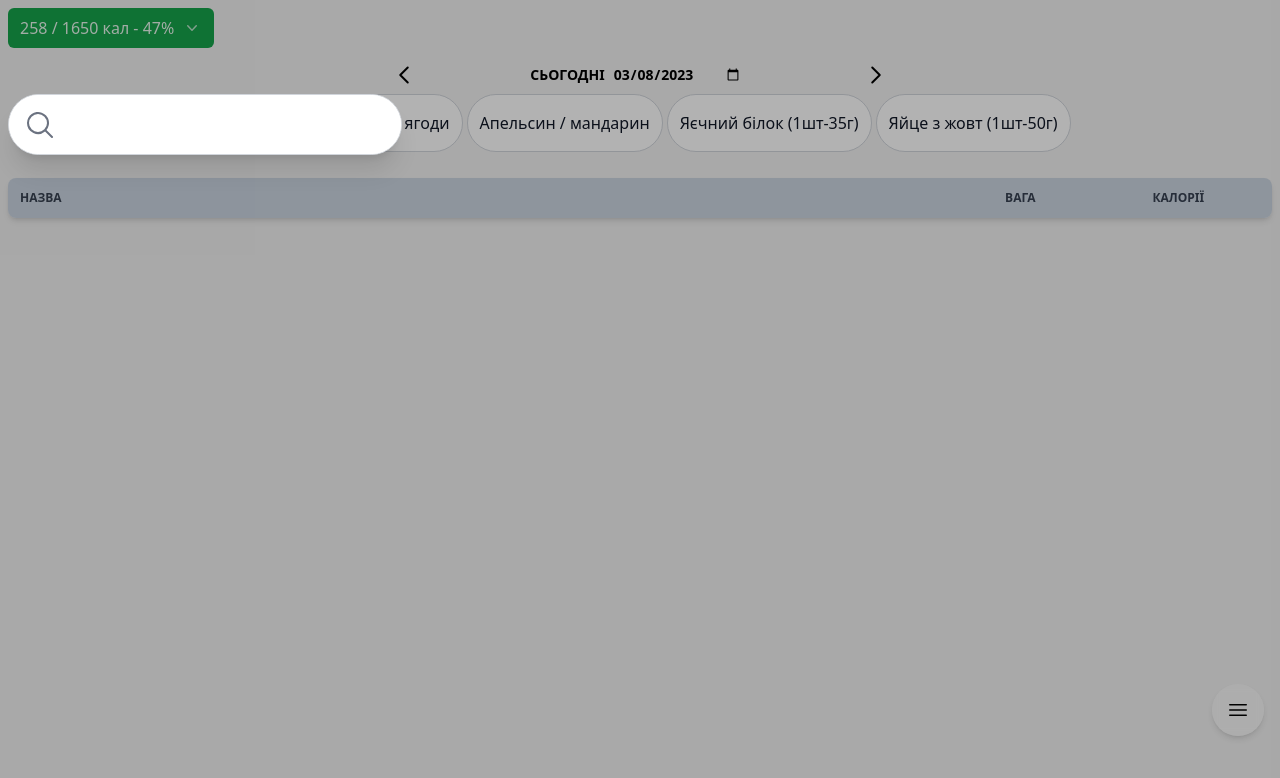
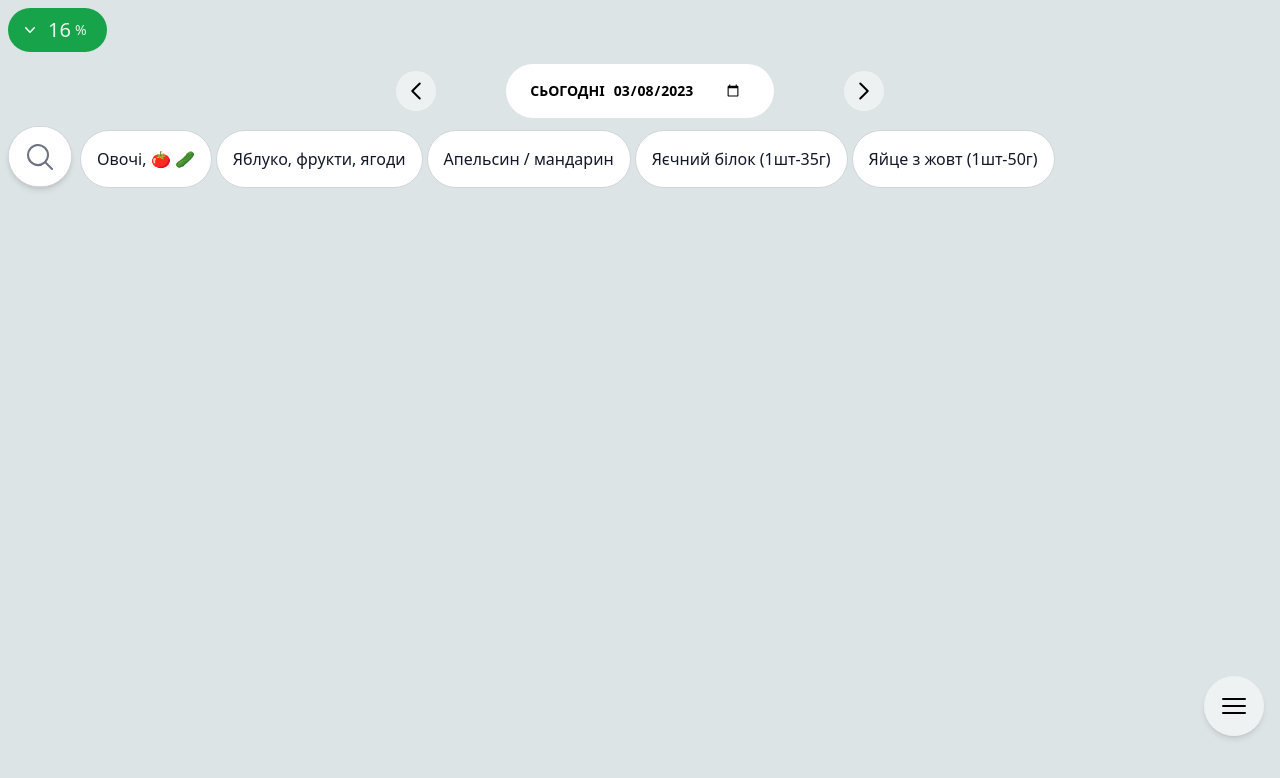
Before and after one commit to bodik87/puzo, a React (Vite) app: page / in a window 1280 px wide. Shown: the top 778 px of the page. Built offline with nearby package versions, Linux system fonts and the light colour scheme.

Commit message:
Complex work

```diff
--- a/src/components/DatePicker.jsx
+++ b/src/components/DatePicker.jsx
@@ -55,10 +55,10 @@ export default function DatePicker() {
   }
 
   return (
-    <div className="max-w-lg w-full mx-auto mt-12 px-2 flex justify-between items-center">
+    <div className="max-w-lg w-full mx-auto mt-12 px-3 py-2 flex justify-between items-center">
       <button
         onClick={() => decreaseDate(currentDate)}
-        className="datePickerBtn"
+        className="bg-white/50 p-2 rounded-full"
       >
         <svg
           xmlns="http://www.w3.org/2000/svg"
@@ -76,7 +76,7 @@ export default function DatePicker() {
         </svg>
       </button>
 
-      <div className="flex justify-center items-center text-sm font-semibold relative">
+      <div className="bg-white px-6 py-2 rounded-full flex justify-center items-center text-sm font-semibold relative">
         <span>{textFormatedDay.toUpperCase()}</span>
 
         <input
@@ -89,7 +89,7 @@ export default function DatePicker() {
 
       <button
         onClick={() => increaseDate(currentDate)}
-        className="datePickerBtn"
+        className="bg-white/50 p-2 rounded-full"
       >
         <svg
           xmlns="http://www.w3.org/2000/svg"
--- a/src/components/Info.jsx
+++ b/src/components/Info.jsx
@@ -10,7 +10,8 @@ import {
 import { Popover, Transition } from "@headlessui/react";
 import { ChevronDownIcon } from "@heroicons/react/20/solid";
 import { Fragment } from "react";
-import { CARBOHIDR, FATS, PROTEINS } from "../assets/CONSTANTS";
+import { CALORIES, CARBOHIDR, FATS, PROTEINS } from "../assets/CONSTANTS";
+import { InformationCircleIcon } from "@heroicons/react/24/outline";
 
 export default function Info() {
   const meals = useSelector((state) => state.meals);
@@ -45,7 +46,7 @@ export default function Info() {
       dailyСonsumedCarbohydrates
     );
   return (
-    <div className="fixed top-2 left-2 right-2 w-full z-20">
+    <div className="fixed top-2 left-2 right-2 w-full z-40">
       <Popover className="relative">
         {({ open }) => (
           <>
@@ -53,15 +54,11 @@ export default function Info() {
               style={{ backgroundColor: colorNotification }}
               className={`
                 ${open ? "" : "text-opacity-90"}
-                group flex items-center rounded-md px-3 py-2 text-base font-medium text-white hover:text-opacity-100 focus:outline-none focus-visible:ring-2 focus-visible:ring-white focus-visible:ring-opacity-75`}
+                group flex items-center rounded-full py-2 pl-3 pr-5 text-xl font-medium text-white hover:text-opacity-100 focus:outline-none`}
             >
-              {dailyСonsumedCalories} / {normOfCalories} кал - {proteinsPercent}
-              %
-              <ChevronDownIcon
-                className={`${open ? "" : "text-opacity-70"}
-                  ml-2 h-5 w-5 text-white transition duration-150 ease-in-out group-hover:text-opacity-80`}
-                aria-hidden="true"
-              />
+              <ChevronDownIcon className="mr-2 h-5 w-5 text-white" />
+              {Math.round((dailyСonsumedCalories / normOfCalories) * 100)}{" "}
+              <span className="text-sm ml-1">%</span>
             </Popover.Button>
             <Transition
               as={Fragment}
@@ -74,7 +71,17 @@ export default function Info() {
             >
               <Popover.Panel className="mt-3 max-w-xs">
                 <div className="overflow-hidden rounded-lg shadow-lg">
-                  <div className="flex flex-col gap-4 bg-white p-7">
+                  <div className="flex flex-col gap-4 bg-white py-7 px-5">
+                    <Nutrient
+                      nutrient={CALORIES}
+                      concumed={dailyСonsumedCalories}
+                      norm={normOfCalories}
+                      percent={Math.round(
+                        (dailyСonsumedCalories / normOfCalories) * 100
+                      )}
+                      colorNotification={colorNotification}
+                      size="70px"
+                    />
                     <Nutrient
                       nutrient={PROTEINS}
                       concumed={dailyСonsumedProteins}
@@ -100,20 +107,20 @@ export default function Info() {
                       size="60px"
                     />
                   </div>
-                  <div className="bg-gray-50 p-4">
-                    <a
+                  <div className="bg-gray-50 px-6 py-4">
+                    {/* <a
                       href="##"
                       className="flow-root rounded-md px-2 py-2 transition duration-150 ease-in-out hover:bg-gray-100 focus:outline-none focus-visible:ring focus-visible:ring-orange-500 focus-visible:ring-opacity-50"
-                    >
-                      <span className="flex items-center">
-                        <span className="text-sm font-medium text-gray-900">
-                          Documentation
-                        </span>
+                    > */}
+                    <span className="flex items-center">
+                      <span className="text-sm font-medium text-gray-900">
+                        ПУЗО
                       </span>
-                      <span className="block text-sm text-gray-500">
-                        Start integrating products and tools
-                      </span>
-                    </a>
+                    </span>
+                    <span className="block text-sm text-gray-500">
+                      Додаток для подрахунку калорій
+                    </span>
+                    {/* </a> */}
                   </div>
                 </div>
               </Popover.Panel>
--- a/src/components/Meal.jsx
+++ b/src/components/Meal.jsx
@@ -1,17 +1,6 @@
 import React, { useState } from "react";
 import { useSelector } from "react-redux";
-import {
-  CAL,
-  CALORIES,
-  CARB,
-  FAT,
-  FAVORITES,
-  NAME,
-  PROT,
-  SEARCH,
-  WEIGHT,
-} from "../assets/CONSTANTS";
-import { HeartIcon } from "@heroicons/react/24/solid";
+import { EllipsisHorizontalIcon } from "@heroicons/react/24/outline";
 import Popup from "./Modals/Popup";
 import SearchBox from "./SearchBox";
 
@@ -50,46 +39,28 @@ export default function Meal({ daylyMeals, lastDishes }) {
 
       <SearchBox favoriteProducts={favoriteProducts} />
 
-      <div className="relative mt-1 mx-2 overflow-y-auto shadow-md rounded-lg">
-        <table className="w-full text-sm text-left text-gray-500">
-          <thead className="text-xs text-gray-700 uppercase bg-slate-300">
-            <tr>
-              <th scope="col" className="w-3/4 px-3 py-3">
-                {NAME}
-              </th>
-              <th scope="col" className="text-center px-2 py-3">
-                {WEIGHT}
-              </th>
-              <th scope="col" className="text-center px-2 py-3">
-                {CALORIES}
-              </th>
-            </tr>
-          </thead>
-          <tbody className="">
+      <div className="mt-3 relative">
         {daylyMeals.map((meal) => (
-              <tr
+          <div
             key={meal.id}
+            className="bg-blue-700 text-white backdrop-blur-xl shadow-sm relative mx-2 px-6 py-8 mb-2 rounded-3xl border border-gray-200"
+          >
+            <div
               onClick={() => handleClick(meal.id, meal.dish.title)}
-                className={`bg-slate-50 border-b odd:bg-white ${
-                  meal.dish.isFavorite && "bg-red-50 odd:bg-red-50"
-                } cursor-pointer`}
+              className="bg-white rounded-full shadow-md absolute z-10 top-3 right-4 p-1 text-gray-900 cursor-pointer hover:scale-105 transition-all"
             >
-                <th
-                  scope="row"
-                  className="py-4 px-2 font-medium text-gray-900 whitespace-nowrap"
-                >
+              <EllipsisHorizontalIcon className="h-6 w-6" />
+            </div>
+            <p className="rounded-full text-white/70 ">
+              {meal.weight}г - {(meal.dish.calories * meal.weight) / 100} кал
+            </p>
+            <div className="text-2xl font-semibold">
               {meal.dish.title.length < 28
                 ? meal.dish.title
                 : meal.dish.title.slice(0, 28)}
-                </th>
-                <td className="text-center py-4 px-2">{meal.weight}</td>
-                <td className="text-center py-4 px-2">
-                  {(meal.dish.calories * meal.weight) / 100}
-                </td>
-              </tr>
+            </div>
+          </div>
         ))}
-          </tbody>
-        </table>
       </div>
     </>
   );
--- a/src/components/Modals/NewProduct.jsx
+++ b/src/components/Modals/NewProduct.jsx
@@ -79,7 +79,7 @@ export default function NewProduct({ openedNewProduct, setOpenedNewProduct }) {
       </Warning>
 
       <Transition appear show={openedNewProduct} as={Fragment}>
-        <Dialog as="div" className="relative z-20" onClose={closeModal}>
+        <Dialog as="div" className="relative z-40" onClose={closeModal}>
           <Transition.Child
             as={Fragment}
             enter="ease-out duration-300"
--- a/src/components/Modals/Popup.jsx
+++ b/src/components/Modals/Popup.jsx
@@ -55,7 +55,7 @@ export default function Popup({
                     <div className="mt-6 flex justify-center">
                       <button
                         type="button"
-                        className="btn bg-green-500 hover:bg-green-500/90 active:hover:bg-green-800 text-sm md:text-base"
+                        className="btn bg-green-600 hover:bg-green-600/90 active:hover:bg-green-800 text-base md:text-base py-5"
                         onClick={closeModal}
                       >
                         {ADD_AGAIN}
@@ -64,14 +64,14 @@ export default function Popup({
                     <div className="mt-2 flex gap-2">
                       <button
                         type="button"
-                        className="btn bg-red-500 hover:bg-red-500/90 flex flex-nowrap text-sm md:text-base"
+                        className="btn bg-red-500 hover:bg-red-500/90 flex flex-nowrap text-base md:text-base py-5"
                         onClick={closeModal}
                       >
                         {DELETE}
                       </button>
                       <button
                         type="button"
-                        className="btn bg-yellow-500 hover:bg-yellow-500/90 active:hover:bg-yellow-800 text-sm md:text-base"
+                        className="btn bg-yellow-500 hover:bg-yellow-500/90 active:hover:bg-yellow-800 text-base py-5"
                         onClick={closeModal}
                       >
                         {EDIT}
--- a/src/components/NavMenu.jsx
+++ b/src/components/NavMenu.jsx
@@ -43,7 +43,7 @@ export default function NavMenu() {
         <Menu as="div" className="relative inline-block text-left">
           <div>
             <Menu.Button className="bg-white/50 backdrop-blur-sm p-3.5 shadow-md rounded-full">
-              <Bars3Icon className="h-6 w-6" />
+              <Bars3Icon className="h-8 w-8" />
             </Menu.Button>
           </div>
           <Transition
@@ -75,7 +75,7 @@ export default function NavMenu() {
                 <Menu.Item>
                   <a
                     href="https://portfolio-next13-nnoz.vercel.app/"
-                    className="bg-white text-gray-900 menuItem group"
+                    className="bg-white text-gray-900 hover:bg-violet-700 hover:text-white transition-colors menuItem group"
                   >
                     <span className="flex items-center">{ABOUT}</span>
                     <UserCircleIcon className="h-6 w-6 ml-5" />
--- a/src/components/SearchBox.jsx
+++ b/src/components/SearchBox.jsx
@@ -8,7 +8,7 @@ export default function SearchBox({ favoriteProducts }) {
   const products = useSelector((state) => state.products);
   const [selected, setSelected] = useState("");
   const [query, setQuery] = useState("");
-  const [activeInput, setActiveInput] = useState(true);
+  const [activeInput, setActiveInput] = useState(false);
 
   const filteredPeople =
     query === ""
@@ -21,7 +21,7 @@ export default function SearchBox({ favoriteProducts }) {
         );
 
   return (
-    <div className="relative h-20">
+    <div className="relative h-20 w-full">
       <Favorites array={favoriteProducts} />
       <Transition appear show={activeInput} as={Fragment}>
         <Transition.Child
@@ -35,36 +35,30 @@ export default function SearchBox({ favoriteProducts }) {
         >
           <div
             onClick={() => setActiveInput(false)}
-            className="fixed inset-0 z-40 bg-black bg-opacity-30"
+            className="fixed inset-0 z-20 bg-black bg-opacity-30"
           />
         </Transition.Child>
       </Transition>
-      <div className="px-2 pb-2 w-fit z-50">
+      <div className="pb-2">
         <Combobox value={selected} onChange={setSelected}>
-          <div className="absolute top-0 z-50">
+          <div className="absolute left-2 top-0 z-30">
             <Combobox.Button
               onClick={() => setActiveInput(!activeInput)}
-              className="absolute z-50 inset-y-0 left-0 flex items-center px-4"
+              className="absolute z-30 inset-y-0 left-0 flex items-center px-4"
             >
               <MagnifyingGlassIcon className="w-8 h-8 text-gray-500 cursor-pointer" />
             </Combobox.Button>
 
             <div
               className={`relative ${
-                activeInput ? "w-full shadow-xl" : "w-16"
-              } transition-all overflow-hidden rounded-full bg-white text-left border border-gray-300 focus:outline-none`}
+                activeInput ? "w-full" : "w-16"
+              } transition-all overflow-hidden rounded-full bg-white text-left border border-gray-300 shadow-md focus:outline-none`}
             >
               <Combobox.Input
                 className="w-full border-none focus:outline-none py-4 pl-14 pr-10 text-xl leading-5 text-gray-900 "
                 displayValue={(product) => product.title}
                 onChange={(event) => setQuery(event.target.value)}
               />
-              {/* <Combobox.Button className="absolute inset-y-0 right-0 flex items-center pr-2">
-              <ChevronUpDownIcon
-              className="h-5 w-5 text-gray-400 cursor-pointer"
-              aria-hidden="true"
-              />
-            </Combobox.Button> */}
             </div>
             <Transition
               as={Fragment}
@@ -121,18 +115,18 @@ export default function SearchBox({ favoriteProducts }) {
 
 function Favorites({ array }) {
   return (
-    <div className="absolute w-full top-0 overflow-hidden">
+    <div className="absolute w-full top-1 overflow-hidden">
       <div className="flex flex-nowrap pb-6 md:pb-0 overflow-x-auto pl-20 sm:mb-0">
-        <div className="mt-1 mr-2">
+        {/* <div className="mt-1 mr-2">
           <HeartIcon
             style={{ fill: "#EF4444" }}
             className="h-12 w-12 animate-scale"
           />
-        </div>
+        </div> */}
         {array.map((product) => (
           <div
             key={product.id}
-            className="whitespace-nowrap text-gray-900 bg-white border border-gray-300 font-medium rounded-full px-3 py-4 mr-1 mb-2 cursor-pointer select-none"
+            className="whitespace-nowrap text-gray-900 bg-white border border-gray-300 font-medium rounded-full px-4 py-4 mr-1 mb-2 cursor-pointer select-none"
           >
             {product.title}
           </div>
--- a/src/index.css
+++ b/src/index.css
@@ -7,12 +7,12 @@
 }
 
 body {
-  background-color: rgb(241, 241, 241);
+  background-color: #dde4e6;
 }
 
 @layer components {
   .btn {
-    @apply w-full px-5 py-3 text-white font-medium flex justify-center items-center rounded-lg transition-all select-none focus:ring-4 focus:outline-none focus:ring-gray-300;
+    @apply w-full px-5 py-3 text-white font-medium flex justify-center items-center rounded-lg transition-all select-none focus:ring-4 focus:outline-none;
   }
   .menuItem {
     @apply flex w-full items-center px-8 py-4 text-xl select-none whitespace-nowrap;
@@ -33,10 +33,10 @@ body {
 ::-webkit-scrollbar-track {
   background-color: transparent;
   border-radius: 4px;
-  margin: 12px;
+  margin: 20px;
 }
 
 ::-webkit-scrollbar-thumb {
-  background-color: #c2c2c2;
+  background-color: #dde4e6;
   border-radius: 4px;
 }
--- a/src/pages/HomePage.jsx
+++ b/src/pages/HomePage.jsx
@@ -12,8 +12,8 @@ export default function HomePage() {
   const lastDishes = getLastDishes(meals);
   return (
     <>
+      <DatePicker />
       <Info />
-      <DatePicker />
       <Meal daylyMeals={daylyMeals} lastDishes={lastDishes} />
     </>
   );
```
Also changed, not shown: src/App.jsx (+8 -0 lines). Lines whose indentation alone changed are shown as unchanged.
